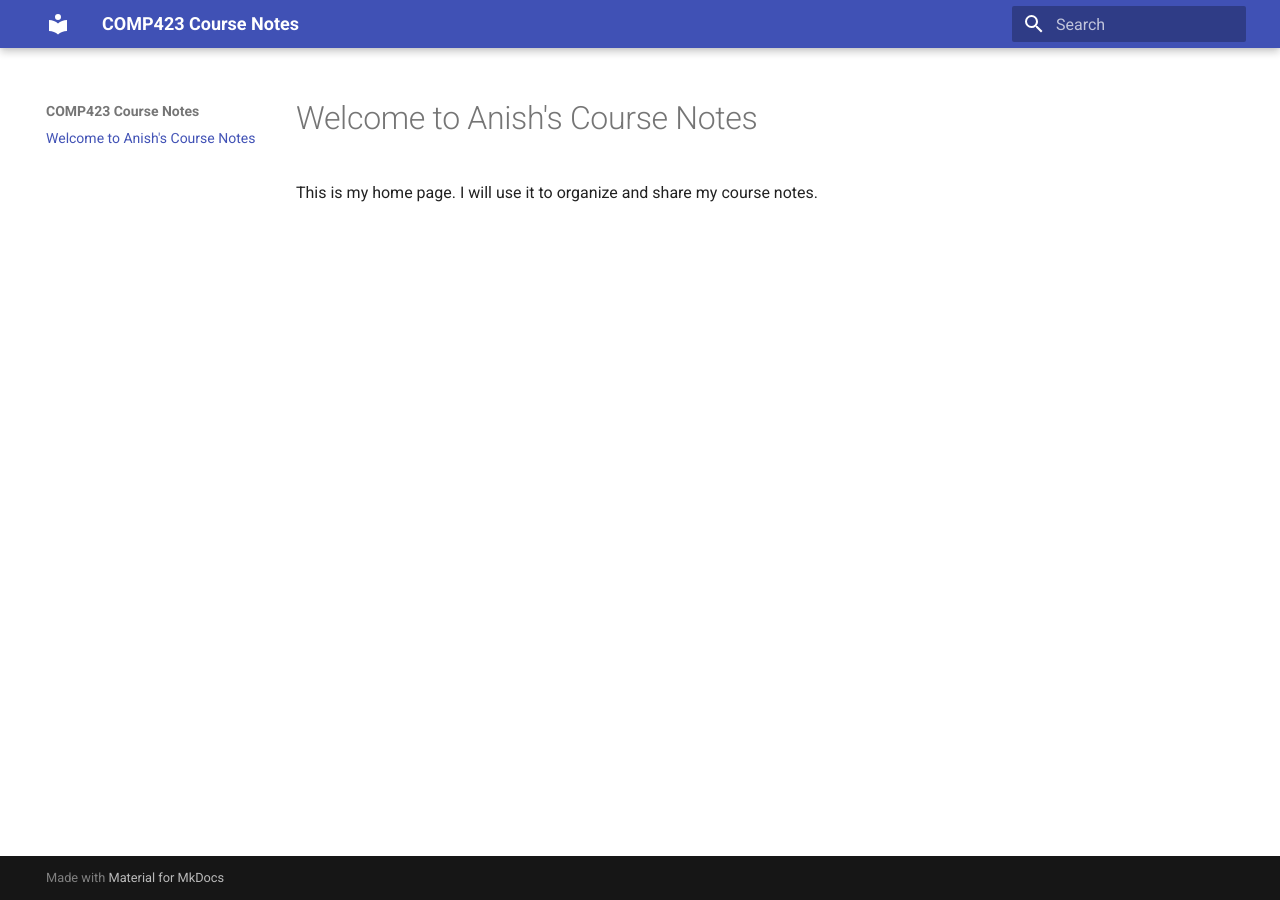
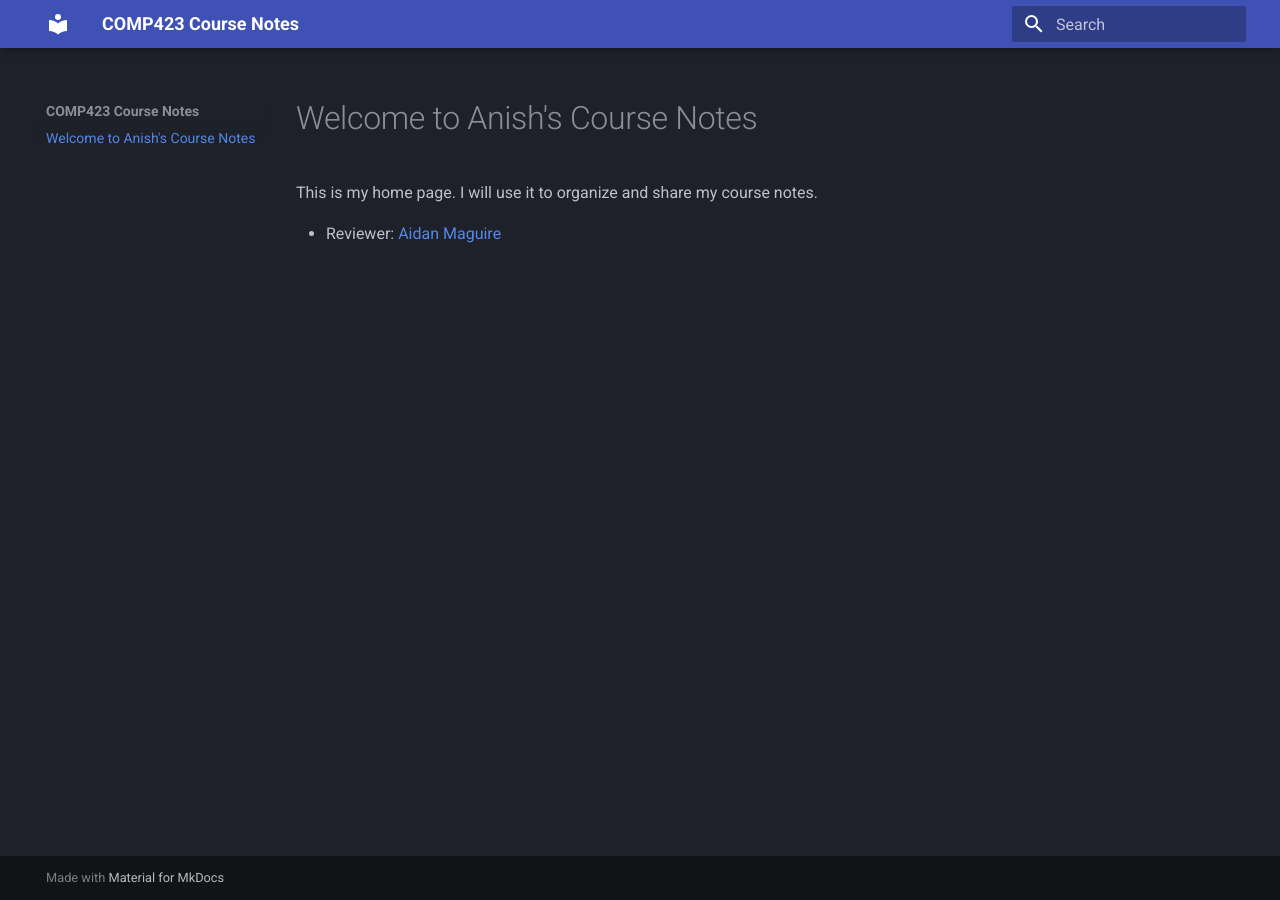
Before and after one commit to av2mu/comp423-course-notes, an MkDocs documentation site: the page built from docs/index.md, in a window 1280 px wide. Built offline with MkDocs 1.6.1 and Material for MkDocs 9.7.7, drawn with Linux system fonts in a browser that asks for light colours.

Commit message:
Dark mode and Reviewer credit

```diff
--- a/docs/index.md
+++ b/docs/index.md
@@ -1,3 +1,5 @@
 # Welcome to Anish's Course Notes
 
 This is my home page. I will use it to organize and share my course notes.
+
+* Reviewer: [Aidan Maguire](https://github.com/abmag)
--- a/mkdocs.yml
+++ b/mkdocs.yml
@@ -1,6 +1,8 @@
 site_name: COMP423 Course Notes
 theme:
   name: material
+  palette:
+    scheme: slate
 markdown_extensions:
   - pymdownx.highlight:
       anchor_linenums: true
```
